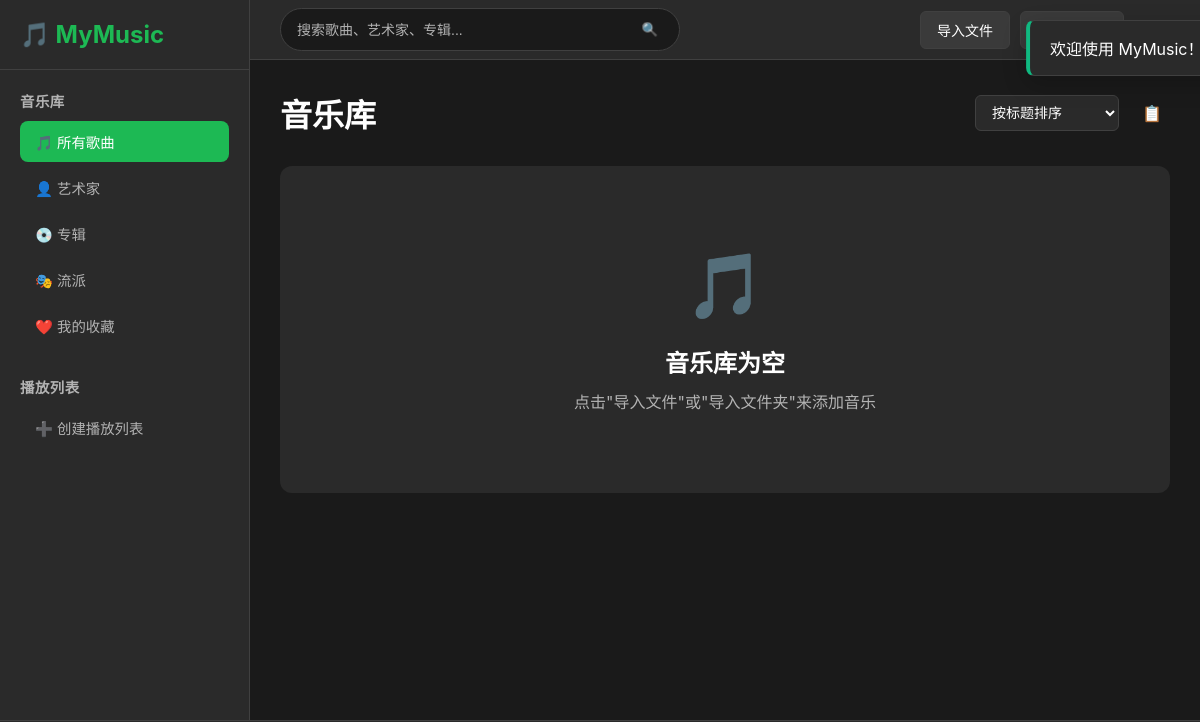
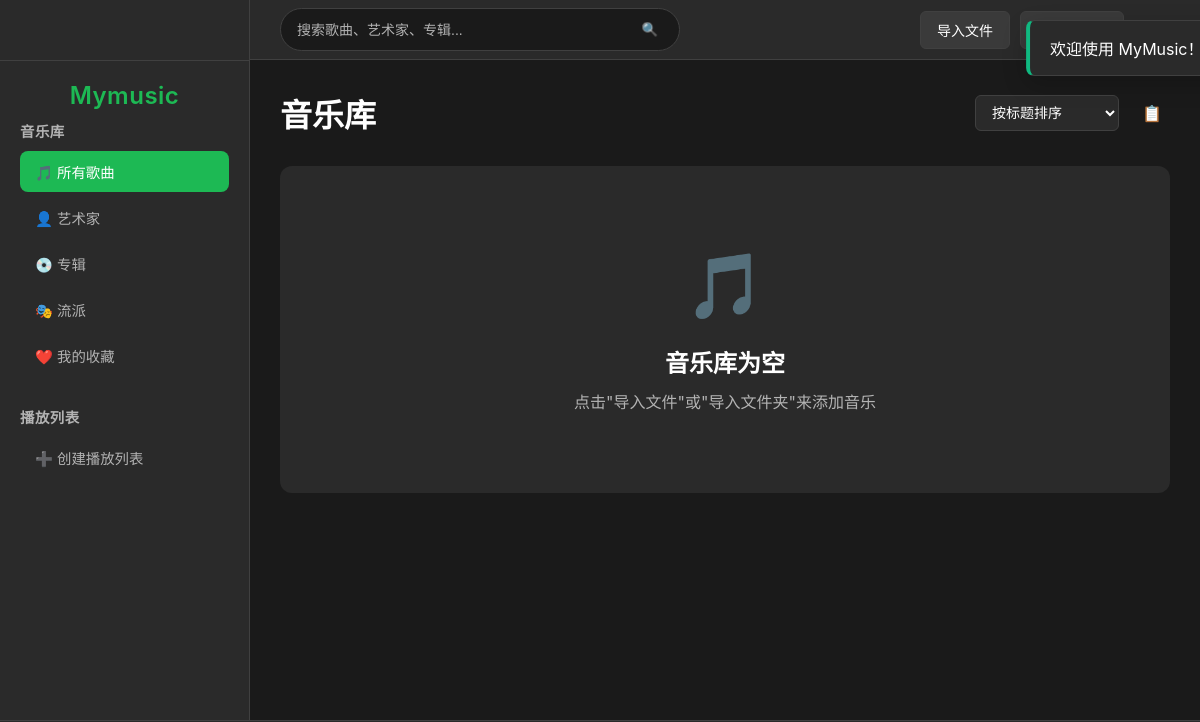
Before and after one commit to IViDerNvI/mymusic, an Electron app: page index.html in a window 1200 px wide. Shown: the top 722 px of the page. Drawn offline with Linux system fonts and the light colour scheme; no server answers.

Commit message:
feat: :sparkles: modify left-side bar

```diff
--- a/index.html
+++ b/index.html
@@ -15,10 +15,11 @@
         <!-- 侧边栏 -->
         <div class="sidebar">
             <div class="sidebar-header">
-                <h1 class="app-title">🎵 MyMusic</h1>
+                <span>&nbsp;</span>
             </div>
 
             <nav class="sidebar-nav">
+                <div class="app-title">Mymusic</div>
                 <div class="nav-section">
                     <h3>音乐库</h3>
                     <ul>
--- a/src/css/main.css
+++ b/src/css/main.css
@@ -403,3 +403,11 @@ body {
     color: var(--text-secondary);
     font-size: 14px;
 }
+
+.app-title {
+    font-size: x-large;
+    font-weight: 600;
+    letter-spacing: 0.5px;
+    margin-bottom: 10px;
+    text-align: center;
+}
--- a/src/js/main.js
+++ b/src/js/main.js
@@ -2,7 +2,7 @@
 
 class MyMusicApp {
     constructor() {
-        this.version = '1.0.0';
+        this.version = '0.1.2';
         this.isInitialized = false;
         this.modules = {};
     }
```
